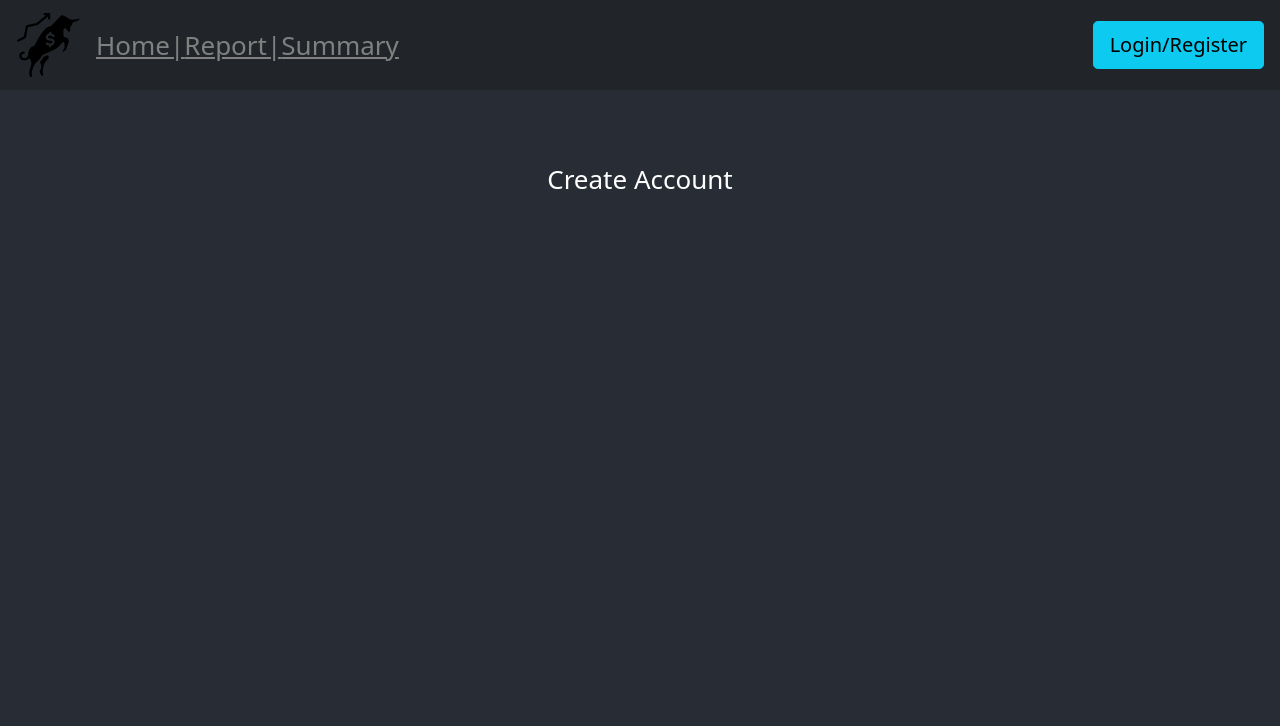
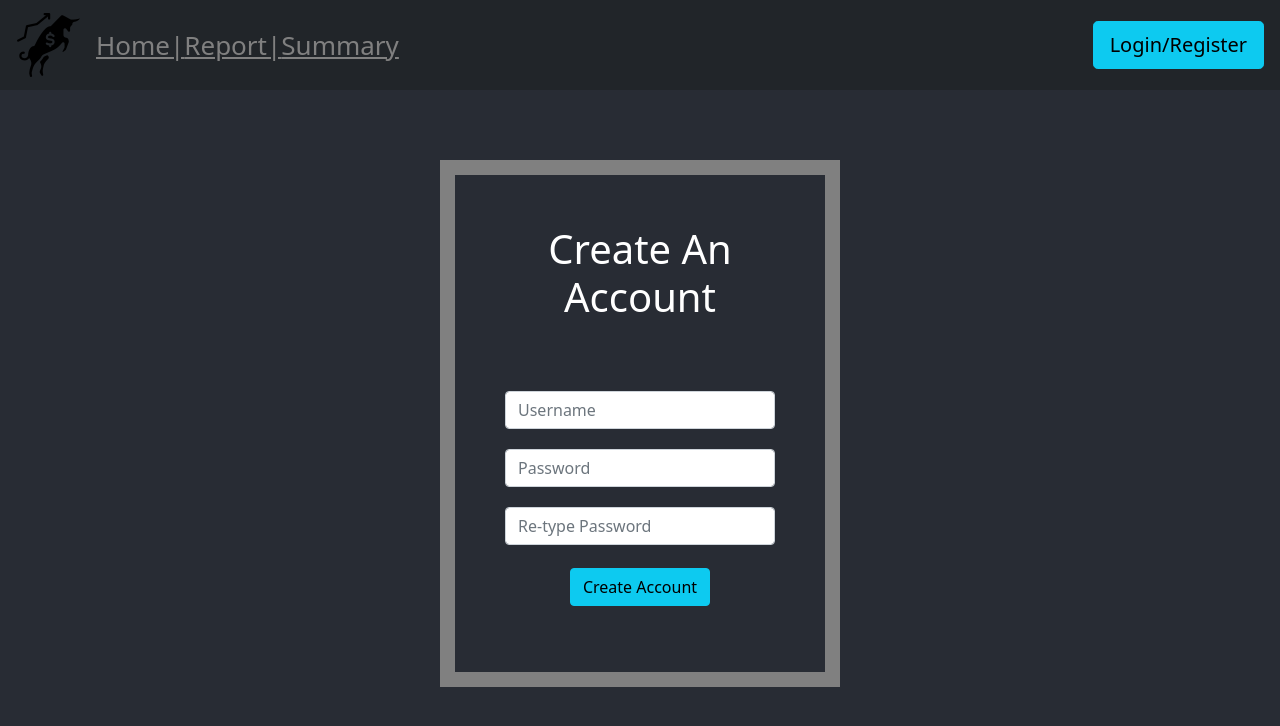
Before and after one commit to jbri91/newFantasyStockApp, a React (Create React App) app: page /createAccount in a window 1280 px wide. Shown: the top 726 px of the page. Built offline with nearby package versions, Linux system fonts and the light colour scheme.

Commit message:
Create and account apge

```diff
--- a/src/components/CreateAccount.js
+++ b/src/components/CreateAccount.js
@@ -2,8 +2,22 @@ import React from 'react'
 
 function CreateAccount() {
     return(
-        <div>
-            <p> Create Account </p>
+        <div style={{
+            border: '15px solid grey',
+            width: '400px',
+            padding: '50px',
+            margin: '0 auto',
+            display: 'flex',
+
+        }}>
+
+            <div className='form-group' style={{}}>
+            <h1 className='display-6' style={{marginBottom:'70px'}}>Create An Account</h1>
+            <input className='form-control' style={{marginBottom:'20px'}} placeholder='Username'/>
+            <input className='form-control'type='password' style={{marginBottom:'20px'}} placeholder='Password'/>
+            <input className='form-control' type='password' style={{marginBottom:'20px'}} placeholder='Re-type Password'/>
+            <button type='button' className='btn btn-info' >Create Account</button>
+            </div>
         </div>
     )
 }
--- a/src/components/NavigationBar.js
+++ b/src/components/NavigationBar.js
@@ -78,9 +78,9 @@ function NavigationBar() {
               style={{ display: "flex", justifyContent: "space-between" }}
             >
               <NavLink
-                to="/createAccount"
-                href="createAccount"
-                className="btn btn-link"
+              to="/createAccount"
+              href="createAccount"
+              className="btn btn-link"
               >
                 Create Account
               </NavLink>
```
Also changed, not shown: 1 other file (tests, documents, lock files or other folders).
